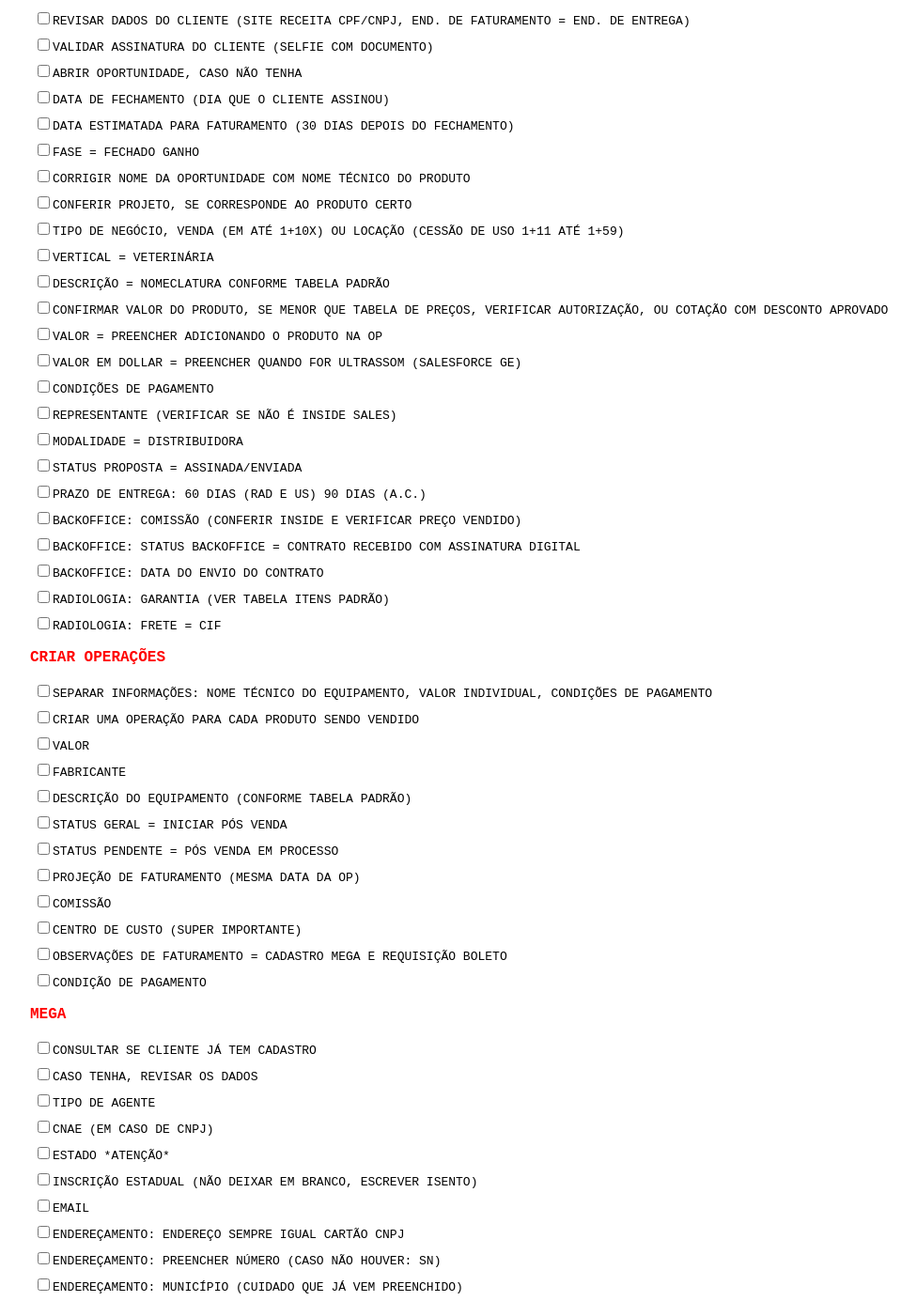
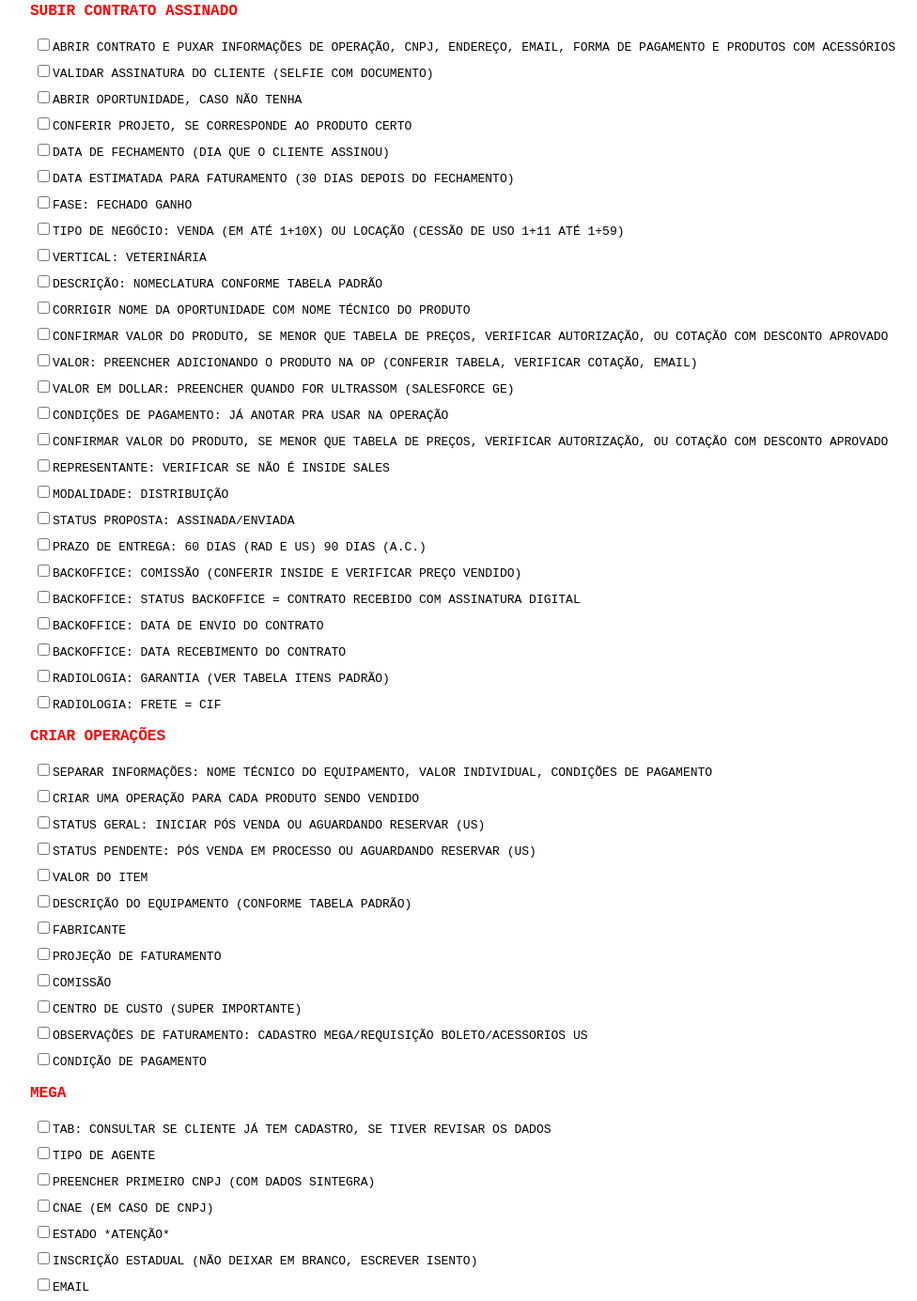
Before and after one commit to Jrodrigooo/projeto_para_o_trabalho, a plain HTML site: page index.html in a window 1280 px wide. Shown: the part 1415-2800 px from the top of the page at 94% size, without its empty margins (8-984 px from the left). Drawn offline with Linux system fonts and the light colour scheme.

Commit message:
Update index.html

```diff
--- a/index.html
+++ b/index.html
@@ -17,6 +17,8 @@
                     <li><input type="checkbox">VERIFICAR TODOS OS DADOS RECEBIDOS DO REPRESENTANTE</li>
                     <li><input type="checkbox">MONTAR CONTRATO</li>
                     <li><input type="checkbox">CORRIGIR VISUALMENTE O CONTRATO</li>
+                    <li><input type="checkbox">ENDEREÇO DE FATURAMENTO NO MESMO ESTADO DO ENDEREÇO DE ENTREGA</li>
+
                 </ul>
         </div>
 
@@ -70,28 +72,30 @@
         <div>
             <span>SUBIR CONTRATO ASSINADO</span>
             <ul>
-                <li><input type="checkbox">REVISAR DADOS DO CLIENTE (SITE RECEITA CPF/CNPJ, END. DE FATURAMENTO = END. DE ENTREGA)</li>
+                <li><input type="checkbox">ABRIR CONTRATO E PUXAR INFORMAÇÕES DE OPERAÇÃO, CNPJ, ENDEREÇO, EMAIL, FORMA DE PAGAMENTO E PRODUTOS COM ACESSÓRIOS</li>
                 <li><input type="checkbox">VALIDAR ASSINATURA DO CLIENTE (SELFIE COM DOCUMENTO)</li>
                 <li><input type="checkbox">ABRIR OPORTUNIDADE, CASO NÃO TENHA</li>
+                <li><input type="checkbox">CONFERIR PROJETO, SE CORRESPONDE AO PRODUTO CERTO</li>
                 <li><input type="checkbox">DATA DE FECHAMENTO (DIA QUE O CLIENTE ASSINOU)</li>
                 <li><input type="checkbox">DATA ESTIMATADA PARA FATURAMENTO (30 DIAS DEPOIS DO FECHAMENTO)</li>
-                <li><input type="checkbox">FASE = FECHADO GANHO</li>
+                <li><input type="checkbox">FASE: FECHADO GANHO</li>
+                <li><input type="checkbox">TIPO DE NEGÓCIO: VENDA (EM ATÉ 1+10X) OU LOCAÇÃO (CESSÃO DE USO 1+11 ATÉ 1+59)</li>
+                <li><input type="checkbox">VERTICAL: VETERINÁRIA</li>
+                <li><input type="checkbox">DESCRIÇÃO: NOMECLATURA CONFORME TABELA PADRÃO</li>
                 <li><input type="checkbox">CORRIGIR NOME DA OPORTUNIDADE COM NOME TÉCNICO DO PRODUTO</li>
-                <li><input type="checkbox">CONFERIR PROJETO, SE CORRESPONDE AO PRODUTO CERTO</li>
-                <li><input type="checkbox">TIPO DE NEGÓCIO, VENDA (EM ATÉ 1+10X) OU LOCAÇÃO (CESSÃO DE USO 1+11 ATÉ 1+59)</li>
-                <li><input type="checkbox">VERTICAL = VETERINÁRIA</li>
-                <li><input type="checkbox">DESCRIÇÃO = NOMECLATURA CONFORME TABELA PADRÃO</li>
                 <li><input type="checkbox">CONFIRMAR VALOR DO PRODUTO, SE MENOR QUE TABELA DE PREÇOS, VERIFICAR AUTORIZAÇÃO, OU COTAÇÃO COM DESCONTO APROVADO</li>
-                <li><input type="checkbox">VALOR = PREENCHER ADICIONANDO O PRODUTO NA OP</li>
-                <li><input type="checkbox">VALOR EM DOLLAR = PREENCHER QUANDO FOR ULTRASSOM (SALESFORCE GE)</li>
-                <li><input type="checkbox">CONDIÇÕES DE PAGAMENTO</li>
-                <li><input type="checkbox">REPRESENTANTE (VERIFICAR SE NÃO É INSIDE SALES)</li>
-                <li><input type="checkbox">MODALIDADE = DISTRIBUIDORA</li>
-                <li><input type="checkbox">STATUS PROPOSTA = ASSINADA/ENVIADA</li>
+                <li><input type="checkbox">VALOR: PREENCHER ADICIONANDO O PRODUTO NA OP (CONFERIR TABELA, VERIFICAR COTAÇÃO, EMAIL)</li>
+                <li><input type="checkbox">VALOR EM DOLLAR: PREENCHER QUANDO FOR ULTRASSOM (SALESFORCE GE)</li>
+                <li><input type="checkbox">CONDIÇÕES DE PAGAMENTO: JÁ ANOTAR PRA USAR NA OPERAÇÃO</li>
+                <li><input type="checkbox">CONFIRMAR VALOR DO PRODUTO, SE MENOR QUE TABELA DE PREÇOS, VERIFICAR AUTORIZAÇÃO, OU COTAÇÃO COM DESCONTO APROVADO</li>
+                <li><input type="checkbox">REPRESENTANTE: VERIFICAR SE NÃO É INSIDE SALES</li>
+                <li><input type="checkbox">MODALIDADE: DISTRIBUIÇÃO</li>
+                <li><input type="checkbox">STATUS PROPOSTA: ASSINADA/ENVIADA</li>
                 <li><input type="checkbox">PRAZO DE ENTREGA: 60 DIAS (RAD E US) 90 DIAS (A.C.)</li>
                 <li><input type="checkbox">BACKOFFICE: COMISSÃO (CONFERIR INSIDE E VERIFICAR PREÇO VENDIDO)</li>
                 <li><input type="checkbox">BACKOFFICE: STATUS BACKOFFICE = CONTRATO RECEBIDO COM ASSINATURA DIGITAL</li>
-                <li><input type="checkbox">BACKOFFICE: DATA DO ENVIO DO CONTRATO</li>
+                <li><input type="checkbox">BACKOFFICE: DATA DE ENVIO DO CONTRATO</li>
+                <li><input type="checkbox">BACKOFFICE: DATA RECEBIMENTO DO CONTRATO</li>
                 <li><input type="checkbox">RADIOLOGIA: GARANTIA (VER TABELA ITENS PADRÃO)</li>
                 <li><input type="checkbox">RADIOLOGIA: FRETE = CIF</li>
             </ul>
@@ -102,15 +106,15 @@
                 <ul>
                     <li><input type="checkbox">SEPARAR INFORMAÇÕES: NOME TÉCNICO DO EQUIPAMENTO, VALOR INDIVIDUAL, CONDIÇÕES DE PAGAMENTO</li>
                     <li><input type="checkbox">CRIAR UMA OPERAÇÃO PARA CADA PRODUTO SENDO VENDIDO</li>
-                    <li><input type="checkbox">VALOR</li>
+                    <li><input type="checkbox">STATUS GERAL: INICIAR PÓS VENDA OU AGUARDANDO RESERVAR (US)</li>
+                    <li><input type="checkbox">STATUS PENDENTE: PÓS VENDA EM PROCESSO OU AGUARDANDO RESERVAR (US)</li>
+                    <li><input type="checkbox">VALOR DO ITEM</li>
+                    <li><input type="checkbox">DESCRIÇÃO DO EQUIPAMENTO (CONFORME TABELA PADRÃO)</li>
                     <li><input type="checkbox">FABRICANTE</li>
-                    <li><input type="checkbox">DESCRIÇÃO DO EQUIPAMENTO (CONFORME TABELA PADRÃO)</li>
-                    <li><input type="checkbox">STATUS GERAL = INICIAR PÓS VENDA</li>
-                    <li><input type="checkbox">STATUS PENDENTE = PÓS VENDA EM PROCESSO</li>
-                    <li><input type="checkbox">PROJEÇÃO DE FATURAMENTO (MESMA DATA DA OP)</li>
+                    <li><input type="checkbox">PROJEÇÃO DE FATURAMENTO</li>
                     <li><input type="checkbox">COMISSÃO</li>
                     <li><input type="checkbox">CENTRO DE CUSTO (SUPER IMPORTANTE)</li>
-                    <li><input type="checkbox">OBSERVAÇÕES DE FATURAMENTO = CADASTRO MEGA E REQUISIÇÃO BOLETO</li>
+                    <li><input type="checkbox">OBSERVAÇÕES DE FATURAMENTO: CADASTRO MEGA/REQUISIÇÃO BOLETO/ACESSORIOS US</li>
                     <li><input type="checkbox">CONDIÇÃO DE PAGAMENTO</li>
                 </ul>
         </div>
@@ -119,9 +123,9 @@
         <div>
             <span>MEGA</span>
                 <ul>
-                    <li><input type="checkbox">CONSULTAR SE CLIENTE JÁ TEM CADASTRO</li>
-                    <li><input type="checkbox">CASO TENHA, REVISAR OS DADOS</li>
+                    <li><input type="checkbox">TAB: CONSULTAR SE CLIENTE JÁ TEM CADASTRO, SE TIVER REVISAR OS DADOS</li>
                     <li><input type="checkbox">TIPO DE AGENTE</li>
+                    <li><input type="checkbox">PREENCHER PRIMEIRO CNPJ (COM DADOS SINTEGRA)
                     <li><input type="checkbox">CNAE (EM CASO DE CNPJ)</li>
                     <li><input type="checkbox">ESTADO *ATENÇÃO*</li>
                     <li><input type="checkbox">INSCRIÇÃO ESTADUAL (NÃO DEIXAR EM BRANCO, ESCREVER ISENTO)</li>
```
